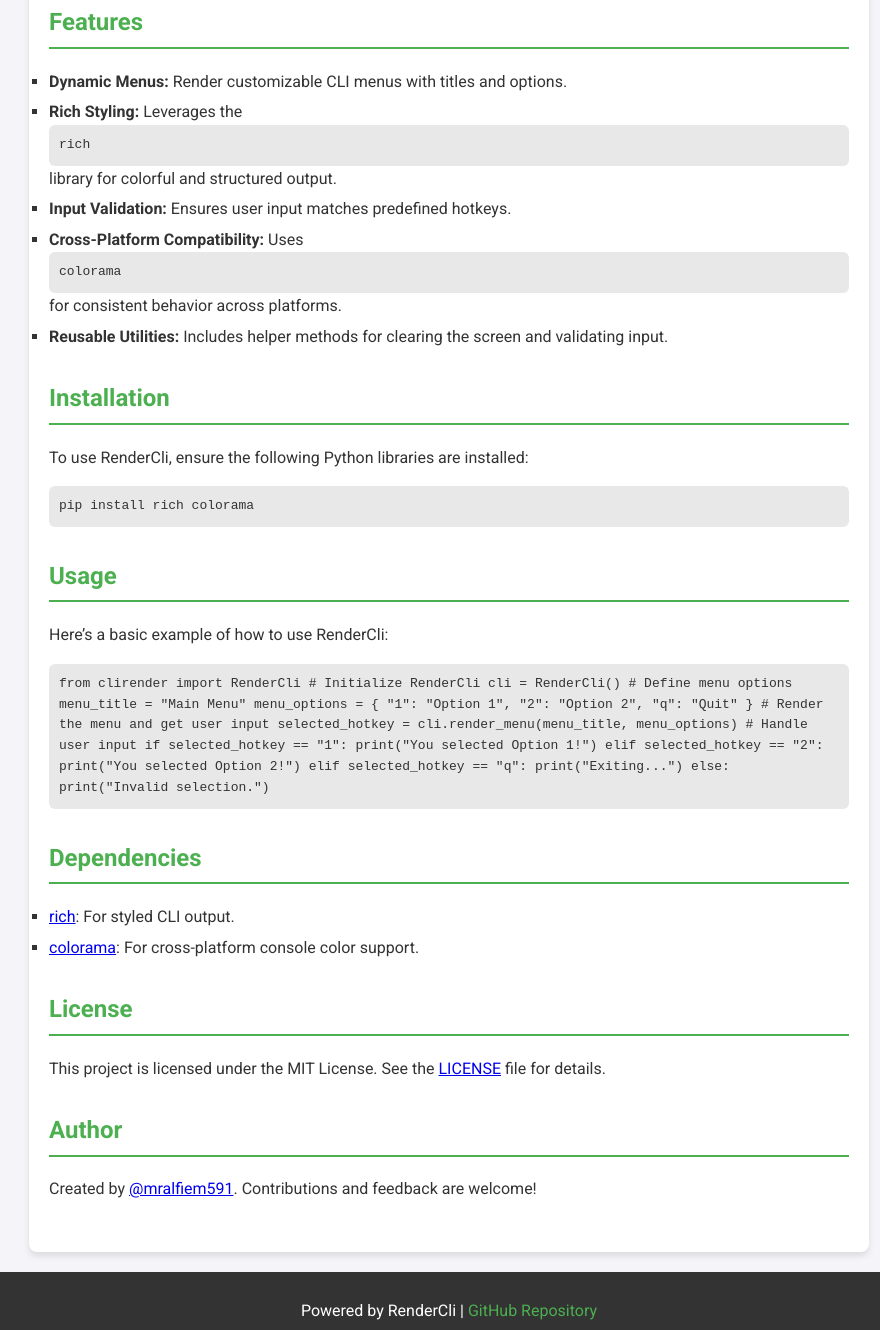
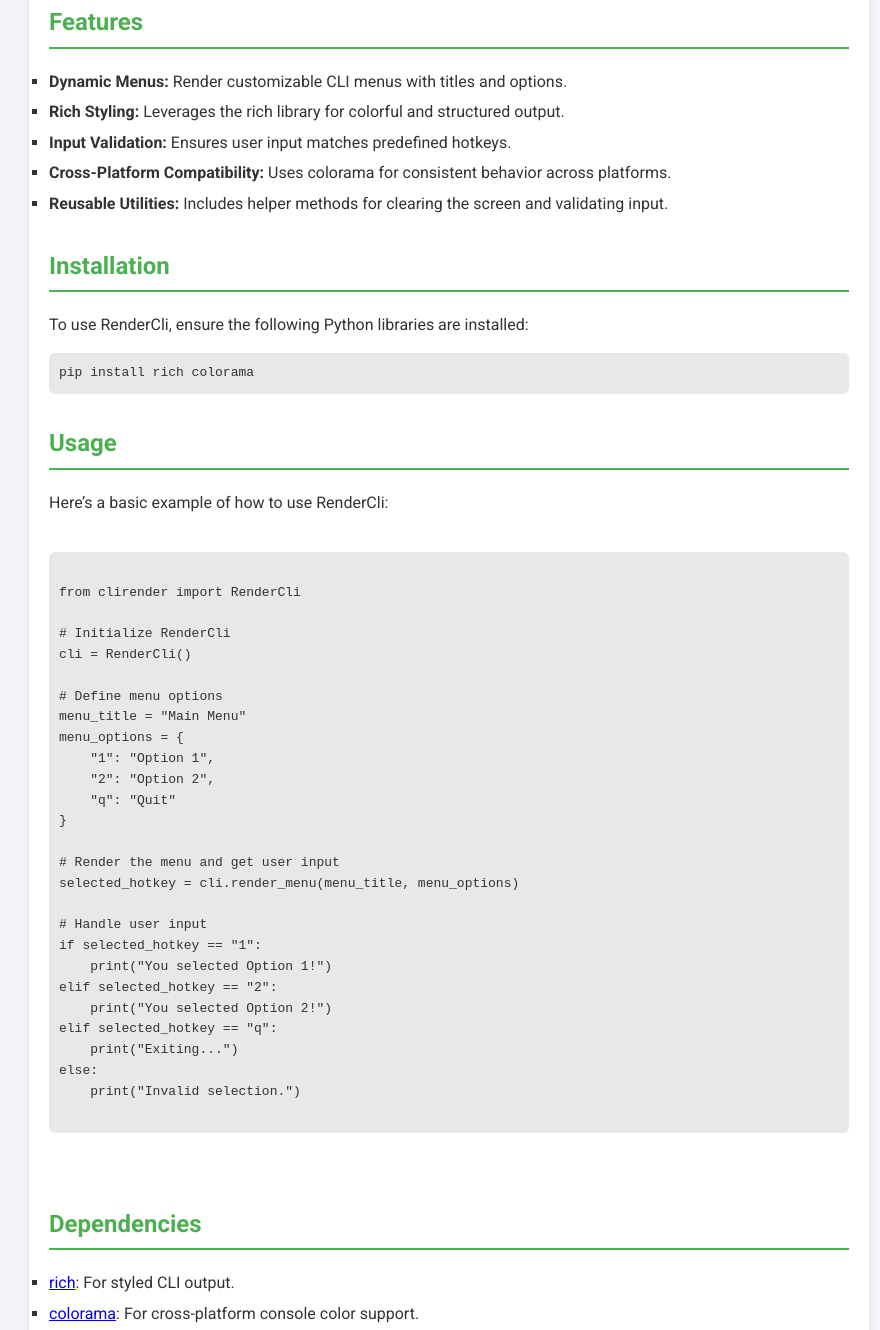
Before and after one commit to mralfiem591/rendercli, a plain HTML site: page docs/index.html in a window 1280 px wide. Shown: the part 352-1682 px from the top of the page, without its empty margins (191-1071 px from the left). Drawn offline with Linux system fonts and the light colour scheme.

Commit message:
Update index.html

```diff
--- a/docs/index.html
+++ b/docs/index.html
@@ -87,9 +87,9 @@
             <h2>Features</h2>
             <ul>
                 <li><strong>Dynamic Menus:</strong> Render customizable CLI menus with titles and options.</li>
-                <li><strong>Rich Styling:</strong> Leverages the <code>rich</code> library for colorful and structured output.</li>
+                <li><strong>Rich Styling:</strong> Leverages the rich library for colorful and structured output.</li>
                 <li><strong>Input Validation:</strong> Ensures user input matches predefined hotkeys.</li>
-                <li><strong>Cross-Platform Compatibility:</strong> Uses <code>colorama</code> for consistent behavior across platforms.</li>
+                <li><strong>Cross-Platform Compatibility:</strong> Uses colorama for consistent behavior across platforms.</li>
                 <li><strong>Reusable Utilities:</strong> Includes helper methods for clearing the screen and validating input.</li>
             </ul>
         </section>
@@ -103,6 +103,7 @@ pip install rich colorama
         <section>
             <h2>Usage</h2>
             <p>Here’s a basic example of how to use RenderCli:</p>
+            <pre>
             <code>
 from clirender import RenderCli
 
@@ -130,6 +131,7 @@ elif selected_hotkey == "q":
 else:
     print("Invalid selection.")
             </code>
+            </pre>
         </section>
         <section>
             <h2>Dependencies</h2>
```
